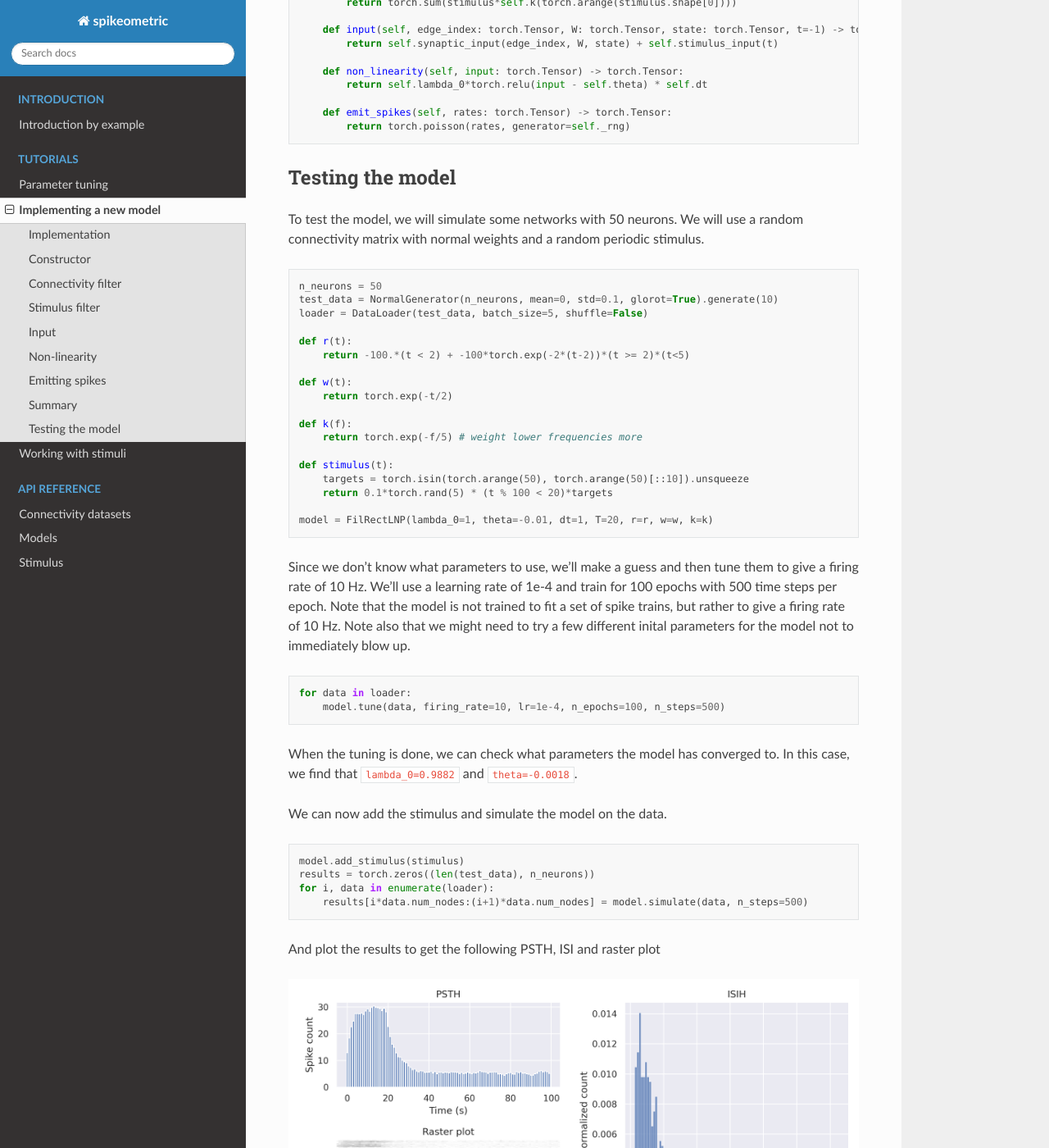
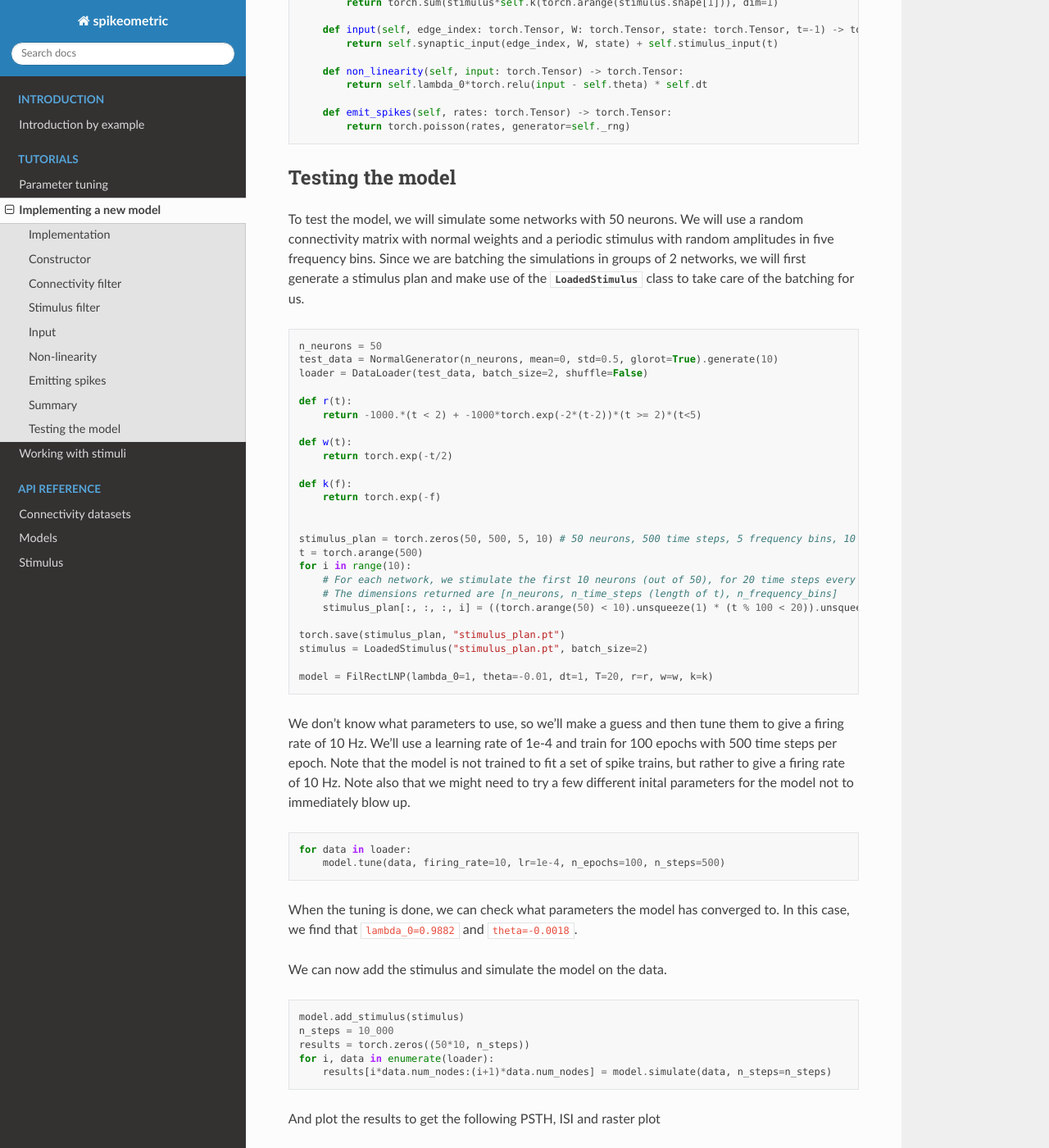
Before and after one commit to bioAI-Oslo/Spikeometric, a Sphinx documentation site: the page built from docs/tutorials/implement_model.rst, in a window 1280 px wide and 1400 px high, scrolled down 4197 px. Shown: the whole window at 82% size. Built offline with Sphinx 7.4.7 and the Read the Docs theme 2.0.0, drawn with Linux system fonts in a browser that asks for light colours; some of the changed text lies outside the part shown.

Commit message:
Added the batch size parameter to stimuli classes in docs and examples, included LoadedStimulus in implement_model tutorial and example and fixed typos

```diff
--- a/docs/introduction/introduction.rst
+++ b/docs/introduction/introduction.rst
@@ -22,6 +22,8 @@ is invertible.
 Introductory example
 ====================
 
+.. currentmodule:: spikeometric.datasets
+.. currentmodule:: spikeometric.stimulus
 .. currentmodule:: spikeometric.models
 
 .. note::
@@ -123,6 +125,7 @@ For each of our ten networks, we will stimulate 4 random excitatory neurons.
         tau=10,
         dt=1,
         stimulus_masks=stimulus_masks,
+        batch_size=5
     )
     model.add_stimulus(stimulus)
 
--- a/docs/modules/stimulus.rst
+++ b/docs/modules/stimulus.rst
@@ -5,13 +5,15 @@ Stimulus
 
 The stimlation classes are used to define the external input to the network. They inherit from the :class:`Module` class
 from torch, which allows us to tune the parameters of the stimulus with the usual torch methods. A couple of stimulus models are provided in the package, but it is easy to implement
-new ones by taking inspiration from the existing ones and extending the :class:`Module` class from torch.
+new ones by taking inspiration from the existing ones and extending the :class:`BaseStimulus` class.
 
 .. autosummary::
    :toctree: generated/
    :nosignatures:
    :template: autosummary/class.rst
 
+   BaseStimulus
    PoissonStimulus
    RegularStimulus
    SinStimulus
+   LoadedStimulus
--- a/docs/tutorials/implement_model.rst
+++ b/docs/tutorials/implement_model.rst
@@ -111,13 +111,13 @@ Stimulus filter
 ----------------
 We want the model to handle a multidimensional stimulus given to some of the neurons,
 and must implement a :py:meth:`stimulus_filter` method to determine how this stimulus will be integrated into an input.
-The function :py:func:`k` that we pass to the model will help us with this.
-Note that we are assuming that all targeted neurons receive the same stimulus and that they have the same stimulus filter.
+The function :py:func:`k` that we pass to the model will decide how the different channels in the multidimensional stimulus are weighted.
+Note that we are assuming that all targeted neurons they have the same stimulus filter.
 
 .. code-block:: python
 
     def stimulus_filter(self, stimulus: torch.Tensor) -> torch.Tensor:
-        return torch.sum(stimulus*self.k(torch.arange(stimulus.shape[0])))
+        return torch.sum(stimulus*self.k(torch.arange(stimulus.shape[1])), dim=1)
 
 Input
 ------
@@ -196,7 +196,7 @@ Summary
             return W.flip(1)
 
         def stimulus_filter(self, stimulus: torch.Tensor) -> torch.Tensor:
-            return torch.sum(stimulus*self.k(torch.arange(stimulus.shape[0])))
+            return torch.sum(stimulus*self.k(torch.arange(stimulus.shape[1])), dim=1)
 
         def input(self, edge_index: torch.Tensor, W: torch.Tensor, state: torch.Tensor, t=-1) -> torch.Tensor:
             return self.synaptic_input(edge_index, W, state) + self.stimulus_input(t)
@@ -209,30 +209,39 @@ Summary
 
 Testing the model
 ------------------
-To test the model, we will simulate some networks with 50 neurons. We will use a random connectivity matrix  with normal weights and a random periodic stimulus.
+To test the model, we will simulate some networks with 50 neurons. We will use a random connectivity matrix with normal weights and a periodic stimulus
+with random amplitudes in five frequency bins. Since we are batching the simulations in groups of 2 networks,
+we will first generate a stimulus plan and make use of the :py:class:`LoadedStimulus` class to take care of the batching for us.
 
 .. code-block::
 
     n_neurons = 50
-    test_data = NormalGenerator(n_neurons, mean=0, std=0.1, glorot=True).generate(10)
-    loader = DataLoader(test_data, batch_size=5, shuffle=False)
+    test_data = NormalGenerator(n_neurons, mean=0, std=0.5, glorot=True).generate(10)
+    loader = DataLoader(test_data, batch_size=2, shuffle=False)
 
     def r(t):
-        return -100.*(t < 2) + -100*torch.exp(-2*(t-2))*(t >= 2)*(t<5)
+        return -1000.*(t < 2) + -1000*torch.exp(-2*(t-2))*(t >= 2)*(t<5)
 
     def w(t):
         return torch.exp(-t/2)
 
     def k(f):
-        return torch.exp(-f/5) # weight lower frequencies more
+        return torch.exp(-f)
 
-    def stimulus(t):
-        targets = torch.isin(torch.arange(50), torch.arange(50)[::10]).unsqueeze
-        return 0.1*torch.rand(5) * (t % 100 < 20)*targets
+
+    stimulus_plan = torch.zeros(50, 500, 5, 10) # 50 neurons, 500 time steps, 5 frequency bins, 10 networks
+    t = torch.arange(500)
+    for i in range(10):
+        # For each network, we stimulate the first 10 neurons (out of 50), for 20 time steps every 100 time steps, with random amplitudes in five frequency bins.
+        # The dimensions returned are [n_neurons, n_time_steps (length of t), n_frequency_bins]
+        stimulus_plan[:, :, :, i] = ((torch.arange(50) < 10).unsqueeze(1) * (t % 100 < 20)).unsqueeze(2)*torch.rand(50, t.shape[0], 5)
+
+    torch.save(stimulus_plan, "stimulus_plan.pt")
+    stimulus = LoadedStimulus("stimulus_plan.pt", batch_size=2)
 
     model = FilRectLNP(lambda_0=1, theta=-0.01, dt=1, T=20, r=r, w=w, k=k)
 
-Since we don't know what parameters to use, we'll make a guess and then tune them to give a firing rate of 10 Hz.
+We don't know what parameters to use, so we'll make a guess and then tune them to give a firing rate of 10 Hz.
 We'll use a learning rate of 1e-4 and train for 100 epochs with 500 time steps per epoch. Note that
 the model is not trained to fit a set of spike trains, but rather to give a firing rate of 10 Hz.
 Note also that we might need to try a few different inital parameters for the model not to immediately blow up.
@@ -250,9 +259,10 @@ We can now add the stimulus and simulate the model on the data.
 .. code-block::
 
     model.add_stimulus(stimulus)
-    results = torch.zeros((len(test_data), n_neurons))
+    n_steps = 10_000
+    results = torch.zeros((50*10, n_steps))
     for i, data in enumerate(loader):
-        results[i*data.num_nodes:(i+1)*data.num_nodes] = model.simulate(data, n_steps=500)
+        results[i*data.num_nodes:(i+1)*data.num_nodes] = model.simulate(data, n_steps=n_steps)
 
 And plot the results to get the following PSTH, ISI and raster plot
 
--- a/docs/tutorials/stimuli.rst
+++ b/docs/tutorials/stimuli.rst
@@ -162,7 +162,8 @@ that is close to the frequency of the stimulus.
         amplitude=1,
         period=100,                 # frequency = 1/period = 10 Hz
         duration=n_steps,
-        stimulus_masks=stim_masks
+        stimulus_masks=stim_masks,
+        batch_size=10,
     )
     model.add_stimulus(stimulus)
 
```
Also changed, not shown: other parts of docs/tutorials/implement_model.rst (+1 -1 lines), other parts of docs/tutorials/stimuli.rst (+1 -1 lines), docs/modules/generated/spikeometric.stimulus.BaseStimulus.rst (added, +9 -0 lines), docs/modules/generated/spikeometric.stimulus.LoadedStimulus.rst (added, +9 -0 lines), docs/_static/isi_distribution.png, 3 other files.
